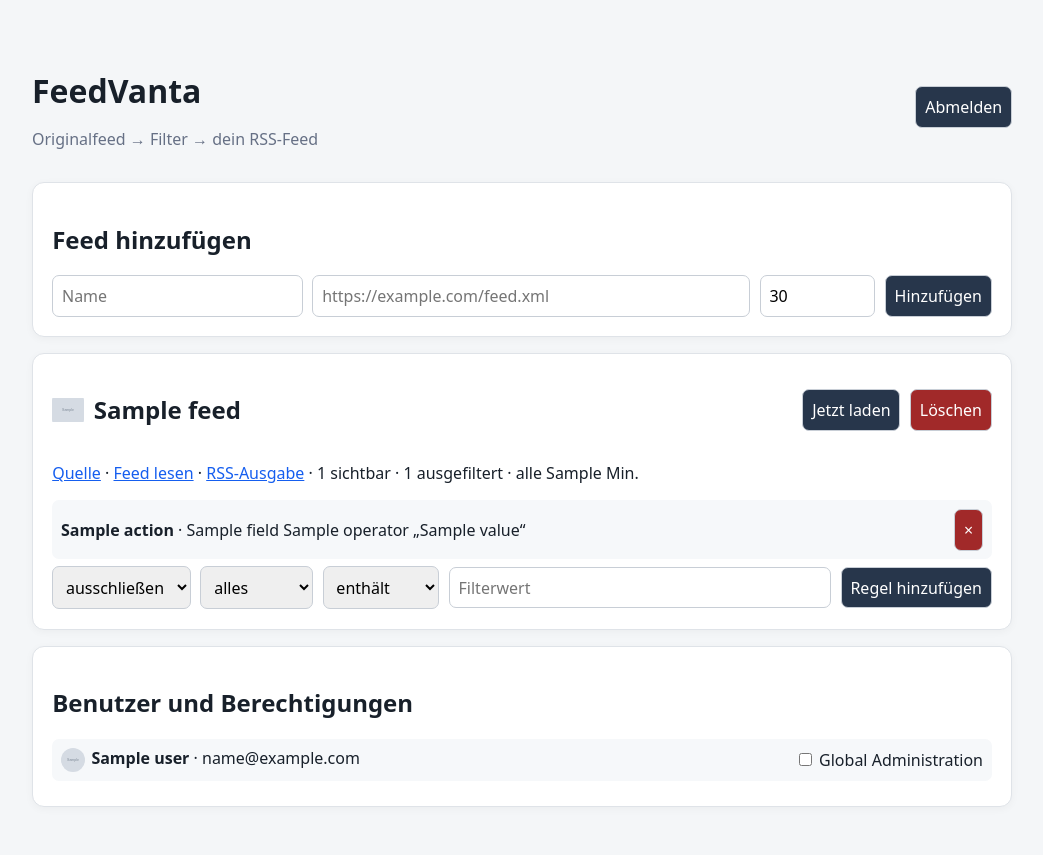
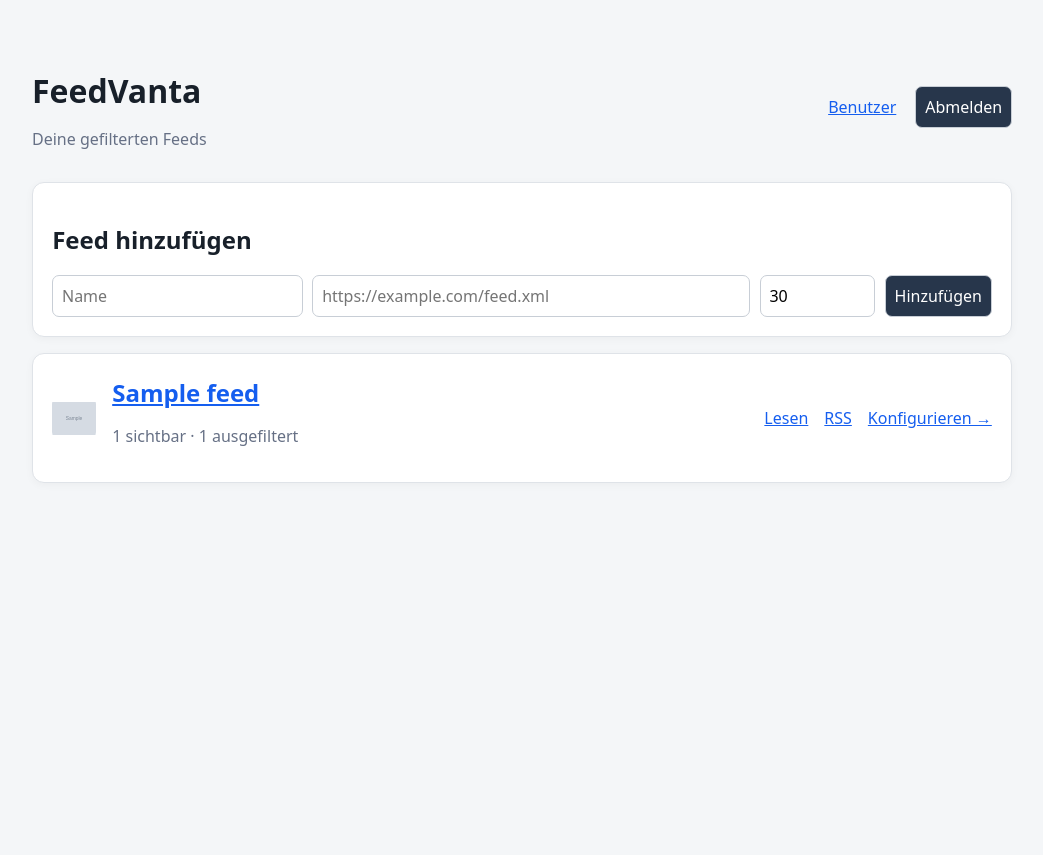
Before and after one commit to viper3400/feedvanta, a FastAPI app: template app/templates/index.html in a window 1280 px wide. Shown: the whole page, without its empty margins (118-1161 px from the left). After the commit the page ends 483 px from the top, so only its background shows below. Run offline with FastAPI, Linux system fonts and the light colour scheme; the template is opened without the code that fills it: most values are stand-ins (such as "Sample title", 1, 10 or a date in 2020); grey boxes marked "Sample" are stand-in pictures.

Commit message:
Split feed overview and detail configuration

```diff
--- a/app/main.py
+++ b/app/main.py
@@ -150,7 +150,22 @@ def create_app(
             raise HTTPException(403, "Global Administration erforderlich")
         return templates.TemplateResponse(request, "index.html", {
             "feeds": feeds_with_rules(), "current_user": user,
-            "users": auth_service.list_users(), "admin_permission": GLOBAL_ADMINISTRATION,
+        })
+
+    @app.get("/feeds/{feed_id}", response_class=HTMLResponse)
+    def feed_detail(request: Request, feed_id: int, user: dict = Depends(require_admin)):
+        feed = next((item for item in feeds_with_rules() if item["id"] == feed_id), None)
+        if not feed:
+            raise HTTPException(404, "Feed nicht gefunden")
+        return templates.TemplateResponse(request, "feed_detail.html", {
+            "feed": feed, "current_user": user,
+        })
+
+    @app.get("/admin/users", response_class=HTMLResponse)
+    def users_admin(request: Request, user: dict = Depends(require_admin)):
+        return templates.TemplateResponse(request, "users.html", {
+            "current_user": user, "users": auth_service.list_users(),
+            "admin_permission": GLOBAL_ADMINISTRATION,
         })
 
     @app.get("/login", response_class=HTMLResponse)
@@ -261,21 +276,25 @@ def create_app(
     def create_rule_form(request: Request, feed_id: int, field: str = Form(...), operator: str = Form(...),
                          value: str = Form(...), action: str = Form(...), _user: dict = Depends(require_admin)):
         insert_rule(feed_id, RuleCreate(field=field, operator=operator, value=value, action=action))
-        return RedirectResponse(request.url_for("index"), status_code=303)
+        return RedirectResponse(request.url_for("feed_detail", feed_id=feed_id), status_code=303)
 
-    @app.delete("/api/rules/{rule_id}", status_code=204)
-    def delete_rule(rule_id: int, _user: dict = Depends(require_admin)):
+    def remove_rule(rule_id: int) -> int:
         with database.connect() as conn:
             row = conn.execute("SELECT feed_id FROM filter_rules WHERE id=?", (rule_id,)).fetchone()
             if not row:
                 raise HTTPException(404, "Regel nicht gefunden")
             conn.execute("DELETE FROM filter_rules WHERE id=?", (rule_id,))
         service.reapply_rules(row["feed_id"])
+        return row["feed_id"]
+
+    @app.delete("/api/rules/{rule_id}", status_code=204)
+    def delete_rule(rule_id: int, _user: dict = Depends(require_admin)):
+        remove_rule(rule_id)
 
     @app.post("/rules/{rule_id}/delete")
     def delete_rule_form(request: Request, rule_id: int, _user: dict = Depends(require_admin)):
-        delete_rule(rule_id, _user)
-        return RedirectResponse(request.url_for("index"), status_code=303)
+        feed_id = remove_rule(rule_id)
+        return RedirectResponse(request.url_for("feed_detail", feed_id=feed_id), status_code=303)
 
     @app.post("/api/feeds/{feed_id}/refresh")
     def refresh(feed_id: int, _user: dict = Depends(require_admin)):
@@ -289,7 +308,7 @@ def create_app(
     @app.post("/feeds/{feed_id}/refresh")
     def refresh_form(request: Request, feed_id: int, _user: dict = Depends(require_admin)):
         refresh(feed_id, _user)
-        return RedirectResponse(request.url_for("index"), status_code=303)
+        return RedirectResponse(request.url_for("feed_detail", feed_id=feed_id), status_code=303)
 
     @app.post("/admin/users/{user_id}/global-administration")
     def update_global_administration(
@@ -302,7 +321,7 @@ def create_app(
             raise HTTPException(404, str(exc)) from exc
         except ValueError as exc:
             raise HTTPException(409, str(exc)) from exc
-        return RedirectResponse(request.url_for("index"), status_code=303)
+        return RedirectResponse(request.url_for("users_admin"), status_code=303)
 
     @app.get("/feed/{feed_id}.xml")
     def rss(feed_id: int, request: Request):
--- a/app/templates/index.html
+++ b/app/templates/index.html
@@ -4,11 +4,11 @@
   <meta charset="utf-8"><meta name="viewport" content="width=device-width,initial-scale=1">
   <title>FeedVanta</title>
   <style>
-    :root{font-family:system-ui,sans-serif;color:#18202a;background:#f4f6f8}body{max-width:980px;margin:3rem auto;padding:0 1rem}h1{margin-bottom:.25rem}.muted{color:#667085}.card{background:#fff;border:1px solid #dfe3e8;border-radius:12px;padding:1.2rem;margin:1rem 0;box-shadow:0 2px 8px #0000000a}.row{display:flex;gap:.6rem;flex-wrap:wrap;align-items:center}input,select,button{font:inherit;padding:.55rem;border:1px solid #c8ced6;border-radius:7px}input[type=url],input[name=value]{flex:1;min-width:220px}button{cursor:pointer;background:#27364b;color:#fff}button.danger{background:#a12929}a{color:#155eef}.rule{background:#f6f8fa;padding:.55rem;margin:.4rem 0;border-radius:7px;display:flex;justify-content:space-between;align-items:center}.error{color:#a12929}
+    :root{font-family:system-ui,sans-serif;color:#18202a;background:#f4f6f8}body{max-width:980px;margin:3rem auto;padding:0 1rem}h1{margin-bottom:.25rem}.muted{color:#667085}.card{background:#fff;border:1px solid #dfe3e8;border-radius:12px;padding:1.2rem;margin:1rem 0;box-shadow:0 2px 8px #0000000a}.row{display:flex;gap:.6rem;flex-wrap:wrap;align-items:center}input,button{font:inherit;padding:.55rem;border:1px solid #c8ced6;border-radius:7px}input[type=url]{flex:1;min-width:220px}button{cursor:pointer;background:#27364b;color:#fff}a{color:#155eef}.feed{display:flex;gap:1rem;align-items:center}.feed-main{flex:1}.feed h2{margin:.15rem 0}.nav{display:flex;gap:1rem;align-items:center;flex-wrap:wrap}
   </style>
 </head>
 <body>
-  <div class="row"><div style="margin-right:auto"><h1>FeedVanta</h1><p class="muted">Originalfeed → Filter → dein RSS-Feed</p></div>{% if current_user.picture_url %}<img src="{{ current_user.picture_url }}" alt="" width="36" height="36" style="border-radius:50%">{% endif %}<span>{{ current_user.name or current_user.email }}</span><form method="post" action="{{ url_for('logout') }}"><button>Abmelden</button></form></div>
+  <div class="row"><div style="margin-right:auto"><h1>FeedVanta</h1><p class="muted">Deine gefilterten Feeds</p></div><a href="{{ url_for('users_admin') }}">Benutzer</a>{% if current_user.picture_url %}<img src="{{ current_user.picture_url }}" alt="" width="36" height="36" style="border-radius:50%">{% endif %}<span>{{ current_user.name or current_user.email }}</span><form method="post" action="{{ url_for('logout') }}"><button>Abmelden</button></form></div>
   <section class="card"><h2>Feed hinzufügen</h2>
     <form class="row" method="post" action="{{ url_for('create_feed_form') }}">
       <input name="name" placeholder="Name" required maxlength="200">
@@ -18,23 +18,6 @@
     </form>
   </section>
   {% for feed in feeds %}
-  <section class="card">
-    <div class="row">{% if feed.icon_url %}<img src="{{ feed.icon_url }}" alt="" width="32" height="32" style="object-fit:contain;border-radius:6px">{% endif %}<h2 style="margin-right:auto">{{ feed.source_title or feed.name }}</h2>
-      <form method="post" action="{{ url_for('refresh_form', feed_id=feed.id) }}"><button>Jetzt laden</button></form>
-      <form method="post" action="{{ url_for('delete_feed_form', feed_id=feed.id) }}" onsubmit="return confirm('Feed wirklich löschen?')"><button class="danger">Löschen</button></form>
-    </div>
-    <p><a href="{{ feed.source_url }}">Quelle</a> · <a href="{{ url_for('reader', feed_id=feed.id) }}">Feed lesen</a> · <a href="{{ url_for('rss', feed_id=feed.id) }}">RSS-Ausgabe</a> · {{ feed.visible_count }} sichtbar · {{ feed.hidden_count }} ausgefiltert · alle {{ feed.refresh_interval }} Min.</p>
-    {% if feed.last_error %}<p class="error">Letzter Fehler: {{ feed.last_error }}</p>{% endif %}
-    {% for rule in feed.rules %}<div class="rule"><span><strong>{{ rule.action }}</strong> · {{ rule.field }} {{ rule.operator }} „{{ rule.value }}“</span><form method="post" action="{{ url_for('delete_rule_form', rule_id=rule.id) }}"><button class="danger">×</button></form></div>{% endfor %}
-    <form class="row" method="post" action="{{ url_for('create_rule_form', feed_id=feed.id) }}">
-      <select name="action"><option value="exclude">ausschließen</option><option value="include">einschließen</option></select>
-      <select name="field"><option value="all">alles</option><option value="title">Titel</option><option value="content">Inhalt</option><option value="author">Autor</option><option value="category">Kategorie</option></select>
-      <select name="operator"><option value="contains">enthält</option><option value="regex">Regex</option><option value="equals">entspricht</option></select>
-      <input name="value" placeholder="Filterwert" required><button>Regel hinzufügen</button>
-    </form>
-  </section>
+  <section class="card feed">{% if feed.icon_url %}<img src="{{ feed.icon_url }}" alt="" width="44" height="44" style="object-fit:contain;border-radius:8px">{% endif %}<div class="feed-main"><h2><a href="{{ url_for('feed_detail', feed_id=feed.id) }}">{{ feed.source_title or feed.name }}</a></h2><p class="muted">{{ feed.visible_count }} sichtbar · {{ feed.hidden_count }} ausgefiltert</p></div><nav class="nav"><a href="{{ url_for('reader', feed_id=feed.id) }}">Lesen</a><a href="{{ url_for('rss', feed_id=feed.id) }}">RSS</a><a href="{{ url_for('feed_detail', feed_id=feed.id) }}">Konfigurieren →</a></nav></section>
   {% else %}<p class="muted">Noch keine Feeds vorhanden.</p>{% endfor %}
-  <section class="card"><h2>Benutzer und Berechtigungen</h2>
-    {% for user in users %}<div class="rule"><span>{% if user.picture_url %}<img src="{{ user.picture_url }}" alt="" width="24" height="24" style="border-radius:50%;vertical-align:middle;margin-right:.4rem">{% endif %}<strong>{{ user.name or user.email }}</strong> · {{ user.email }}</span><form method="post" action="{{ url_for('update_global_administration', user_id=user.id) }}"><label><input type="checkbox" name="enabled" value="true" {% if admin_permission in user.permissions %}checked{% endif %} onchange="this.form.submit()"> Global Administration</label></form></div>{% endfor %}
-  </section>
 </body></html>
--- /dev/null
+++ b/app/templates/users.html
@@ -0,0 +1,4 @@
+<!doctype html>
+<html lang="de"><head><meta charset="utf-8"><meta name="viewport" content="width=device-width,initial-scale=1"><title>Benutzer – FeedVanta</title>
+<style>:root{font-family:system-ui,sans-serif;color:#18202a;background:#f4f6f8}body{max-width:800px;margin:3rem auto;padding:0 1rem}.card{background:#fff;border:1px solid #dfe3e8;border-radius:12px;padding:1.2rem;margin:1rem 0;box-shadow:0 2px 8px #0000000a}a{color:#155eef}.user{background:#f6f8fa;padding:.75rem;margin:.5rem 0;border-radius:7px;display:flex;justify-content:space-between;align-items:center;gap:1rem}</style></head>
+<body><p><a href="{{ url_for('index') }}">← Alle Feeds</a></p><h1>Benutzer und Berechtigungen</h1><section class="card">{% for user in users %}<div class="user"><span>{% if user.picture_url %}<img src="{{ user.picture_url }}" alt="" width="28" height="28" style="border-radius:50%;vertical-align:middle;margin-right:.4rem">{% endif %}<strong>{{ user.name or user.email }}</strong><br><small>{{ user.email }}</small></span><form method="post" action="{{ url_for('update_global_administration', user_id=user.id) }}"><label><input type="checkbox" name="enabled" value="true" {% if admin_permission in user.permissions %}checked{% endif %} onchange="this.form.submit()"> Global Administration</label></form></div>{% endfor %}</section></body></html>
```
Also changed, not shown: app/templates/feed_detail.html (added, +8 -0 lines), tests/test_app.py (+5 -0 lines).
